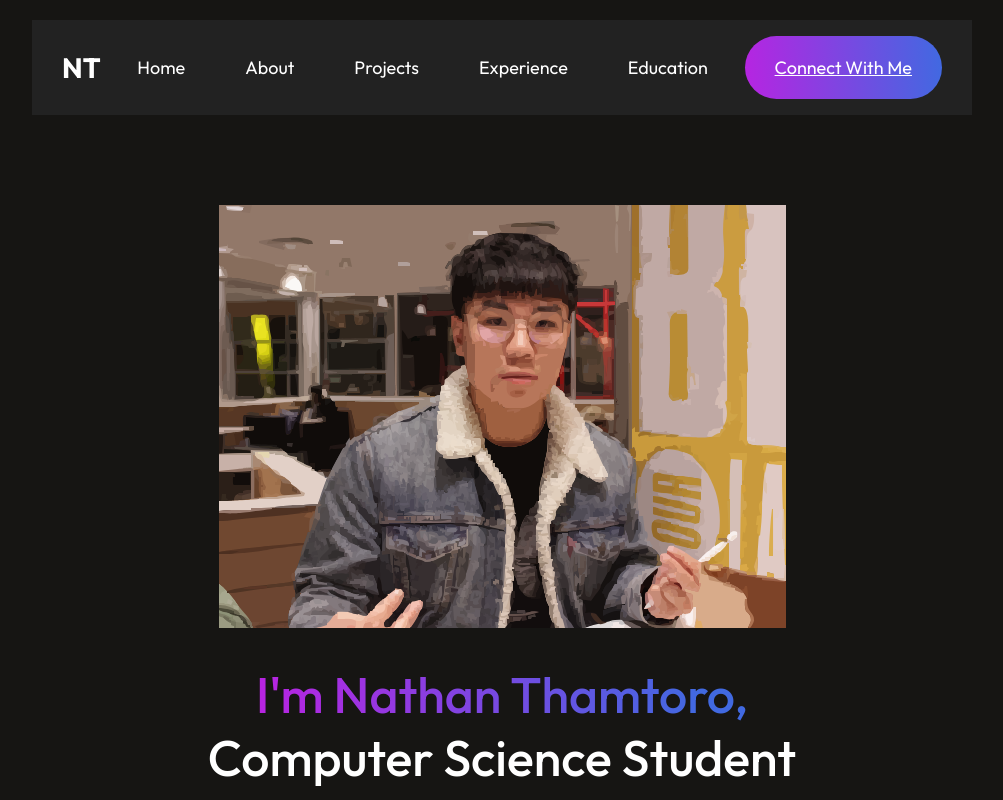
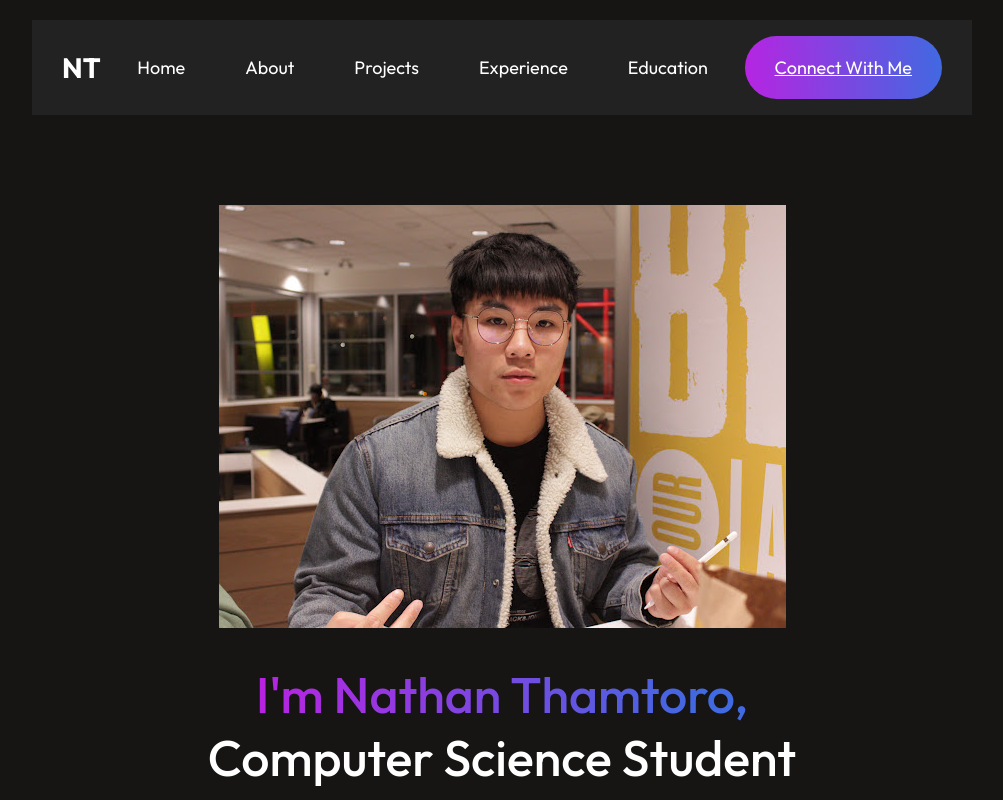
Before and after one commit to ntham084/ntham084.github.io, a React (Vite) app: page / in a window 1280 px wide. Shown: the top 800 px of the page, without its empty margins (138-1141 px from the left). Built offline with nearby package versions, Linux system fonts and the light colour scheme.

Commit message:
Feat: Added favicon, fixed typos, and fixed home page picture

```diff
--- a/src/Components/Hero/hero.jsx
+++ b/src/Components/Hero/hero.jsx
@@ -1,12 +1,10 @@
 import React from 'react'
 import './hero.css'
-import profile_img from '../../assets/ProfilePic.svg'
-
 
 const Hero = () => {
     return (
         <div id = "Home" className = 'hero'>
-            <img src= {profile_img} alt="Profile Picture of Nathan" />
+            <img src= "./public/profile.JPG" alt="Profile Picture of Nathan" />
             <h1><span>I'm Nathan Thamtoro,</span> Computer Science Student from Simon Fraser University</h1>
             <p>I am a aspiring software engineer ready to make the best of any oppurtunity given</p>
             <div className = "hero-action">
```
Also changed, not shown: public/profile.JPG (added).
